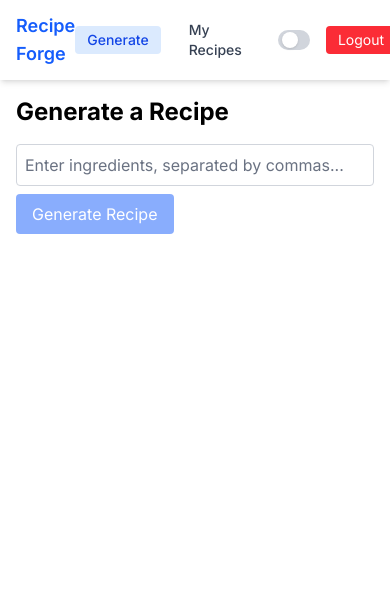
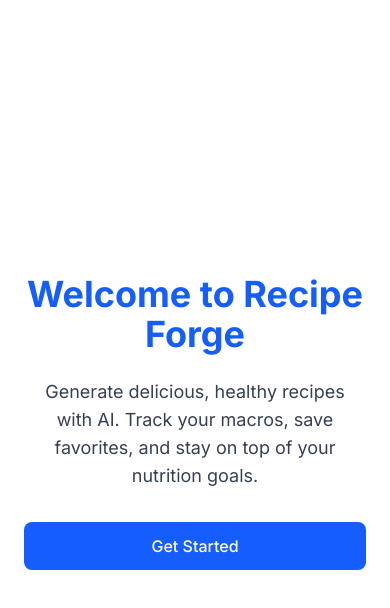
Before and after one commit to justinhdev/ai-recipe-tracker-jh, a React (Vite) app in the folder client/: page / in a window 390 px wide. Before the commit this address led to /generate. Shown: the top 608 px of the page. Built offline with nearby package versions, Linux system fonts and the light colour scheme; sample sign-in values are in the browser's storage.

Commit message:
Add mobile responsiveness and dark mode toggle text

```diff
--- a/client/src/components/DarkToggle.tsx
+++ b/client/src/components/DarkToggle.tsx
@@ -8,7 +8,6 @@ export default function DarkToggle() {
     const prefersDark = window.matchMedia(
       "(prefers-color-scheme: dark)"
     ).matches;
-
     const enabled = savedTheme === "dark" || (!savedTheme && prefersDark);
     setIsDark(enabled);
     document.documentElement.classList.toggle("dark", enabled);
@@ -22,18 +21,23 @@ export default function DarkToggle() {
   };
 
   return (
+    <div className="flex items-center gap-2">
+      <span className="text-sm font-medium text-gray-700 dark:text-gray-300">
+        {isDark ? "Dark" : "Light"}
+      </span>
       <button
         onClick={toggleDark}
         aria-label="Toggle dark mode"
-      className={`w-10 h-5 flex items-center rounded-full transition-colors duration-300 ${
+        className={`w-10 h-6 flex items-center rounded-full p-1 transition-colors duration-300 ${
           isDark ? "bg-blue-600" : "bg-gray-300"
         }`}
       >
         <div
-        className={`w-4 h-4 bg-white rounded-full shadow transform transition-transform duration-300 ${
-          isDark ? "translate-x-5" : "translate-x-1"
+          className={`w-4 h-4 bg-white rounded-full shadow-md transform transition-transform duration-300 ${
+            isDark ? "translate-x-4" : "translate-x-0"
           }`}
         />
       </button>
+    </div>
   );
 }
--- a/client/src/components/MacroChart.tsx
+++ b/client/src/components/MacroChart.tsx
@@ -34,8 +34,8 @@ export default function MacroChart({ protein, fat, carbs }: Props) {
   ];
 
   return (
-    <div className="w-full max-w-md mx-auto p-4 rounded-lg shadow bg-white dark:bg-gray-900 dark:shadow-lg duration-300">
-      <div className="w-full h-80">
+    <div className="w-full max-w-md mx-auto p-4 rounded-lg shadow bg-transparent dark:shadow-lg transition-colors duration-300">
+      <div className="w-full h-[300px] sm:h-[350px] md:h-[400px]">
         <ResponsiveContainer width="100%" height="100%">
           {chartType === "pie" ? (
             <PieChart>
@@ -81,13 +81,12 @@ export default function MacroChart({ protein, fat, carbs }: Props) {
           )}
         </ResponsiveContainer>
       </div>
-
       <div className="mt-4 text-center">
         <button
           onClick={() =>
             setChartType((prev) => (prev === "pie" ? "bar" : "pie"))
           }
-          className="px-4 py-2 bg-blue-600 text-white text-sm font-medium rounded-lg shadow hover:bg-blue-700 dark:bg-blue-500 dark:hover:bg-blue-600 transition duration-300"
+          className="w-full sm:w-auto px-4 py-2 bg-blue-600 text-white text-sm font-medium rounded-lg shadow hover:bg-blue-700 dark:bg-blue-500 dark:hover:bg-blue-600 transition duration-300"
         >
           Switch to {chartType === "pie" ? "Bar" : "Pie"} Chart
         </button>
--- a/client/src/components/Navbar.tsx
+++ b/client/src/components/Navbar.tsx
@@ -26,9 +26,9 @@ export default function Navbar() {
     }`;
 
   return (
-    <nav className="w-full bg-white dark:bg-gray-900 shadow-md dark:shadow-lg px-4 py-3 flex justify-between items-center duration-300">
+    <nav className="flex flex-col sm:flex-row items-start sm:items-center justify-between gap-3 sm:gap-4 px-4 py-3 bg-white dark:bg-gray-900 shadow-md dark:shadow-lg duration-300">
       <div className="text-lg font-semibold text-blue-600">Recipe Forge</div>
-      <div className="flex items-center gap-4">
+      <div className="flex flex-wrap gap-2 sm:gap-4 items-center">
         <Link to="/generate" className={linkStyle("/generate")}>
           Generate
         </Link>
@@ -43,7 +43,8 @@ export default function Navbar() {
         <DarkToggle />
         <button
           onClick={handleLogout}
-          className="bg-red-500 text-white px-3 py-1 rounded hover:bg-red-600 dark:hover:bg-red-400 text-sm transition duration-300"
+          aria-label="Logout"
+          className="bg-red-500 text-white px-4 py-2 rounded hover:bg-red-600 dark:hover:bg-red-400 text-sm transition duration-300"
         >
           Logout
         </button>
--- a/client/src/index.css
+++ b/client/src/index.css
@@ -4,6 +4,7 @@
 
 body {
   font-family: "Inter", sans-serif;
+  overflow-x: hidden;
 }
 
 html,
--- a/client/src/main.tsx
+++ b/client/src/main.tsx
@@ -7,12 +7,13 @@ import Register from "./pages/Register";
 import GenerateRecipe from "./pages/GenerateRecipe";
 import ProtectedRoute from "./components/ProtectedRoute";
 import MyRecipes from "./pages/MyRecipes";
+import Landing from "./pages/Landing";
 
 createRoot(document.getElementById("root")!).render(
   <StrictMode>
     <BrowserRouter>
       <Routes>
-        <Route path="/" element={<Login />} />
+        <Route path="/" element={<Landing />} />
         <Route path="/login" element={<Login />} />
         <Route path="/register" element={<Register />} />
         <Route
--- a/client/src/pages/GenerateRecipe.tsx
+++ b/client/src/pages/GenerateRecipe.tsx
@@ -66,17 +66,20 @@ export default function GenerateRecipe() {
     <>
       <Navbar />
       {
-        <div className="max-w-2xl mx-auto p-4 dark:bg-gray-900 dark:text-white transition-colors duration-300">
-          <h2 className="text-2xl font-bold mb-4">Generate a Recipe</h2>
+        <div className="max-w-2xl mx-auto px-4 sm:px-6 py-6 text-gray-900 dark:text-white transition-colors duration-300">
+          <div className="rounded shadow bg-white dark:bg-gray-800 p-6 transition-colors duration-300">
+            <h2 className="text-2xl font-bold mb-4 transition-colors duration-300">
+              Generate a Recipe
+            </h2>
             <input
               type="text"
-            className="w-full p-2 border rounded mb-2 bg-white dark:bg-gray-800 text-gray-900 dark:text-white border-gray-300 dark:border-gray-600 placeholder-gray-500 dark:placeholder-gray-400 transition-colors duration-300"
+              className="w-full px-4 py-3 text-base border rounded mb-2 bg-white dark:bg-gray-800 text-gray-900 dark:text-white border-gray-300 dark:border-gray-600 placeholder-gray-500 dark:placeholder-gray-400 transition-colors duration-300"
               placeholder="Enter ingredients, separated by commas..."
               value={input}
               onChange={(e) => setInput(e.target.value)}
             />
             <button
-            className="bg-blue-600 text-white px-4 py-2 rounded hover:bg-blue-700 dark:bg-blue-500 dark:hover:bg-blue-600 disabled:opacity-50 transition-colors duration-300"
+              className="bg-blue-600 text-white w-full sm:w-auto px-4 py-3 text-base rounded hover:bg-blue-700 dark:bg-blue-500 dark:hover:bg-blue-600 disabled:opacity-50 transition-colors duration-300"
               onClick={handleSubmit}
               disabled={loading || !input.trim()}
             >
@@ -92,23 +95,31 @@ export default function GenerateRecipe() {
             {recipe && (
               <>
                 {
-                <div className="mt-6 p-4 border rounded bg-white shadow dark:bg-gray-800 dark:border-gray-700 transition-colors duration-300">
-                  <h3 className="text-xl font-semibold mb-2">{recipe.title}</h3>
-                  <p className="mb-2">
-                    <strong>Ingredients:</strong>{" "}
+                  <div className="mt-6 p-4 border rounded text-sm sm:text-base bg-white shadow dark:bg-gray-800 dark:border-gray-700 transition-colors duration-300">
+                    <h3 className="text-xl font-semibold mb-2 transition-colors duration-300">
+                      {recipe.title}
+                    </h3>
+                    <p className="mb-2 transition-colors duration-300">
+                      <strong className="transition-colors duration-300">
+                        Ingredients:
+                      </strong>{" "}
                       {recipe.ingredients.join(", ")}
                     </p>
-                  <p className="mb-2">
-                    <strong>Instructions:</strong> {recipe.instructions}
+
+                    <p className="mb-2 transition-colors duration-300">
+                      <strong className="transition-colors duration-300">
+                        Instructions:
+                      </strong>{" "}
+                      {recipe.instructions}
                     </p>
                     <p className="text-sm text-gray-600 mt-2 dark:text-gray-300 transition-colors duration-300">
-                    Macros — {recipe.calories} kcal • {recipe.protein}g protein
-                    • {recipe.fat}g fat • {recipe.carbs}g carbs
+                      Macros — {recipe.calories} kcal • {recipe.protein}g
+                      protein • {recipe.fat}g fat • {recipe.carbs}g carbs
                     </p>
                   </div>
                 }
                 <button
-                className="mt-4 bg-green-600 text-white px-4 py-2 rounded hover:bg-green-700 dark:bg-green-500 dark:hover:bg-green-600 transition transition-colors duration-300"
+                  className="w-full sm:w-auto mt-4 bg-green-600 text-white px-4 py-3 rounded hover:bg-green-700 dark:bg-green-500 dark:hover:bg-green-600 transition-colors duration-300"
                   onClick={handleSave}
                   disabled={saved}
                 >
@@ -117,6 +128,7 @@ export default function GenerateRecipe() {
               </>
             )}
           </div>
+        </div>
       }
     </>
   );
--- /dev/null
+++ b/client/src/pages/Landing.tsx
@@ -0,0 +1,21 @@
+import { Link } from "react-router-dom";
+
+export default function Landing() {
+  return (
+    <div className="min-h-screen bg-white dark:bg-gray-900 text-gray-900 dark:text-white flex flex-col items-center justify-center p-6 text-center transition-colors duration-300">
+      <h1 className="text-4xl sm:text-5xl font-bold mb-6 text-blue-600 dark:text-blue-400 text-center">
+        Welcome to Recipe Forge
+      </h1>
+      <p className="max-w-xl px-2 sm:px-0 text-lg sm:text-xl mb-8 text-gray-700 dark:text-gray-300">
+        Generate delicious, healthy recipes with AI. Track your macros, save
+        favorites, and stay on top of your nutrition goals.
+      </p>
+      <Link
+        to="/login"
+        className="w-full sm:w-auto px-6 py-3 bg-blue-600 text-white rounded-lg font-medium hover:bg-blue-700 dark:bg-blue-500 dark:hover:bg-blue-600 transition duration-300"
+      >
+        Get Started
+      </Link>
+    </div>
+  );
+}
--- a/client/src/pages/Login.tsx
+++ b/client/src/pages/Login.tsx
@@ -13,17 +13,19 @@ export default function Login() {
   }, [navigate]);
 
   return (
-    <div className="min-h-screen bg-white dark:bg-gray-900 text-gray-900 dark:text-white p-4 duration-300">
+    <div className="min-h-screen flex flex-col justify-center bg-white dark:bg-gray-900 text-gray-900 dark:text-white p-4 duration-300">
+      <div className="max-w-md w-full px-4 sm:px-0 mx-auto">
         <AuthForm isLogin />
-      <p className="text-center text-sm mt-4 text-gray-700 dark:text-gray-300 duration-300">
+        <p className="text-center text-sm sm:text-base mt-4 text-gray-700 dark:text-gray-300 duration-300">
           Don’t have an account?{" "}
           <Link
             to="/register"
-          className="text-blue-600 dark:text-blue-400 hover:underline duration-300"
+            className="block sm:inline text-blue-600 dark:text-blue-400 hover:underline duration-300"
           >
             Register here
           </Link>
         </p>
       </div>
+    </div>
   );
 }
--- a/client/src/pages/Register.tsx
+++ b/client/src/pages/Register.tsx
@@ -12,17 +12,19 @@ export default function Register() {
   }, [navigate]);
 
   return (
-    <div className="min-h-screen bg-white dark:bg-gray-900 text-gray-900 dark:text-white p-4 duration-300">
+    <div className="min-h-screen flex flex-col justify-center bg-white dark:bg-gray-900 text-gray-900 dark:text-white p-4 transition-colors duration-300">
+      <div className="max-w-md w-full px-4 sm:px-0 mx-auto">
         <AuthForm />
-      <p className="text-center text-sm mt-4 text-gray-700 dark:text-gray-300 duration-300">
+        <p className="text-center text-sm sm:text-base mt-4 text-gray-700 dark:text-gray-300 transition-colors duration-300">
           Already have an account?{" "}
           <Link
             to="/login"
-          className="text-blue-600 dark:text-blue-400 hover:underline duration-300"
+            className="block sm:inline text-blue-600 dark:text-blue-400 hover:underline transition duration-300"
           >
             Log in here
           </Link>
         </p>
       </div>
+    </div>
   );
 }
```
Also changed, not shown: client/src/pages/AuthForm.tsx (+4 -4 lines), client/src/pages/MyRecipes.tsx (+7 -7 lines). Lines whose indentation alone changed are shown as unchanged.
